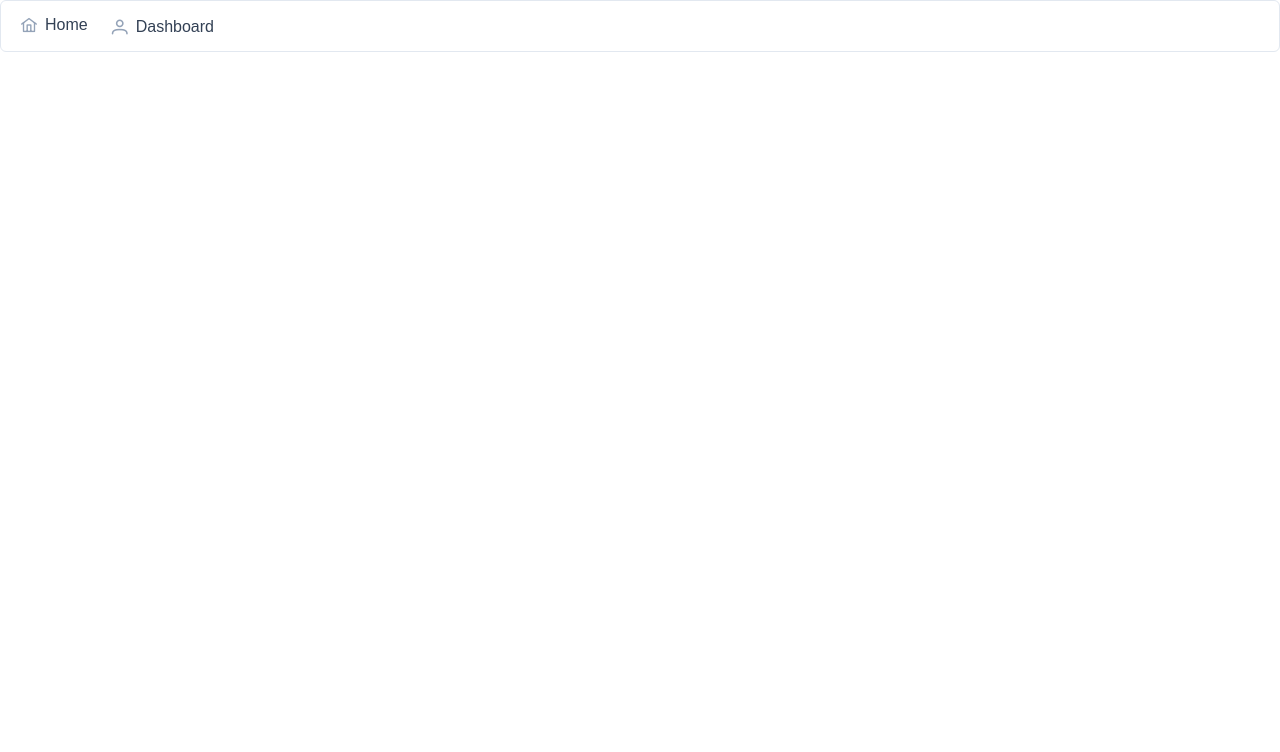
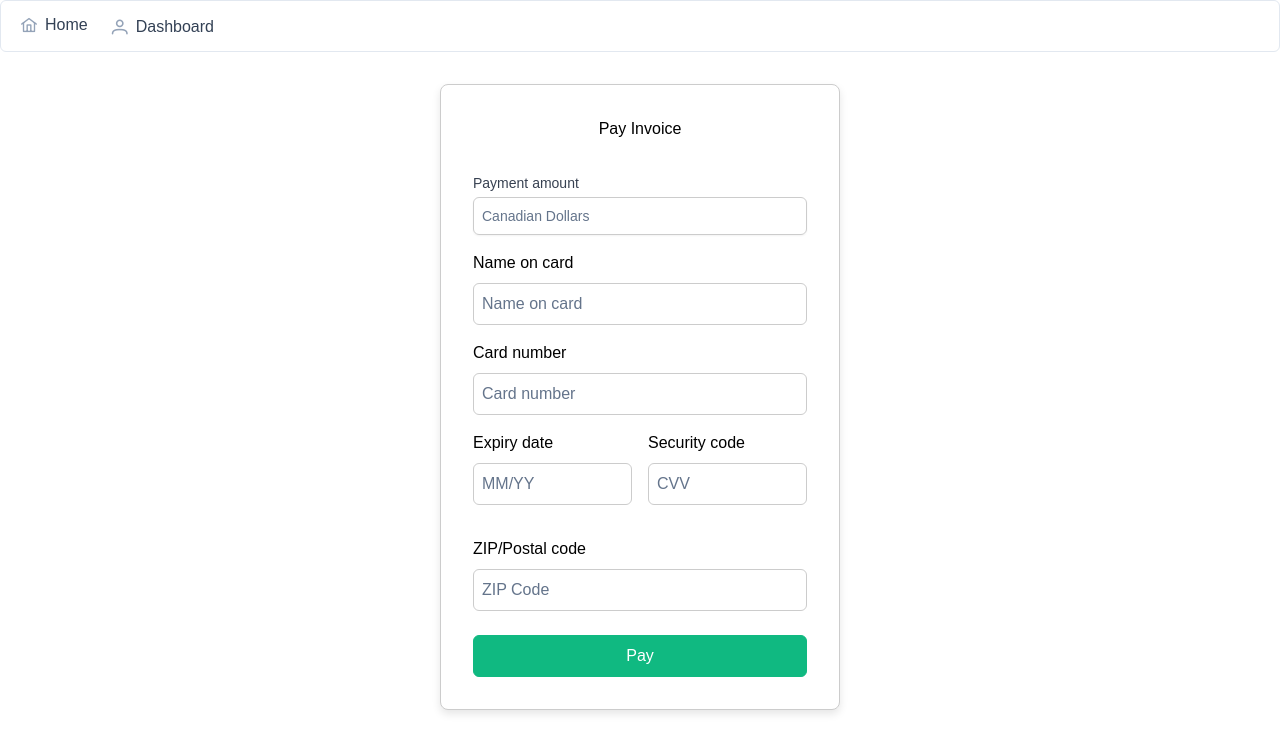
Before and after one commit to nicholas489/Dance-Club-Management-App, a Vue app in the folder frontend/: page /payment in a window 1280 px wide. Before the commit this address had no page. Shown: the top 752 px of the page. Built offline with nearby package versions, Linux system fonts and the light colour scheme; a web font is replaced by a local one.

Commit message:
payment screen created

```diff
--- a/frontend/components.d.ts
+++ b/frontend/components.d.ts
@@ -21,6 +21,7 @@ declare module 'vue' {
     IconTooling: typeof import('./src/components/icons/IconTooling.vue')['default']
     LoginForm: typeof import('./src/components/organisms/loginForm.vue')['default']
     Navbar: typeof import('./src/components/organisms/navbar.vue')['default']
+    Payment: typeof import('./src/components/Payment.vue')['default']
     RouterLink: typeof import('vue-router')['RouterLink']
     RouterView: typeof import('vue-router')['RouterView']
     Schedule: typeof import('./src/components/dash_comp/Schedule.vue')['default']
--- /dev/null
+++ b/frontend/src/components/Payment.vue
@@ -0,0 +1,112 @@
+<template>
+    <div class="payment-container">
+      <h2 class="payment-title">Pay Invoice</h2>
+
+      <div class="payment-details">
+        <div class="payment-method">
+          <!-- Card icons here -->
+        </div>
+
+        <div class="payment-amount">
+          <label for="amount" class="block text-sm font-medium text-gray-700">Payment amount</label>
+          <div class="mt-1 relative rounded-md shadow-sm">
+            <input type="text" id="amount" class="form-input block w-full sm:text-sm border-gray-300" placeholder="Canadian Dollars" readonly />
+          </div>
+        </div>
+
+        <div class="input-group">
+          <label for="cardName">Name on card</label>
+          <input type="text" id="cardName" class="form-input" placeholder="Name on card">
+        </div>
+
+        <div class="input-group">
+          <label for="cardNumber">Card number</label>
+          <input type="text" id="cardNumber" class="form-input" placeholder="Card number" maxlength="16">
+        </div>
+
+        <div class="flex gap-4 mb-4">
+          <div class="input-group flex-1">
+            <label for="expiry">Expiry date</label>
+            <input type="text" id="expiry" class="form-input" placeholder="MM/YY">
+          </div>
+          <div class="input-group flex-1">
+            <label for="securityCode">Security code</label>
+            <input type="text" id="securityCode" class="form-input" placeholder="CVV" maxlength="3">
+          </div>
+        </div>
+
+        <div class="input-group">
+          <label for="zip">ZIP/Postal code</label>
+          <input type="text" id="zip" class="form-input" placeholder="ZIP Code">
+        </div>
+
+        <!-- PrimeVue Button -->
+        <Button label="Pay" @click="submitPayment" class="w-full mt-2" />
+      </div>
+    </div>
+  </template>
+
+  <script setup lang="ts">
+  import Button from 'primevue/button';
+  import { useRouter } from 'vue-router';
+
+  const router = useRouter();
+
+  function submitPayment() {
+    // Payment submission logic here
+    console.log('Payment submitted');
+  }
+  </script>
+
+  <style scoped>
+  .payment-container {
+    display: flex;
+    flex-direction: column;
+    align-items: center;
+    justify-content: center;
+    max-width: 400px;
+    margin: 2rem auto;
+    padding: 2rem;
+    border: 1px solid #ccc;
+    border-radius: 0.5rem;
+    background: #fff;
+    box-shadow: 0 4px 8px rgba(0,0,0,0.1);
+  }
+
+  .payment-title {
+    margin-bottom: 1rem;
+  }
+
+  .payment-method {
+    margin-bottom: 1rem;
+  }
+
+  .payment-amount,
+  .input-group {
+    width: 100%;
+    margin-bottom: 1rem;
+  }
+
+  .form-input {
+    padding: 0.5rem;
+    border: 1px solid #ccc;
+    border-radius: 0.375rem;
+    width: 100%;
+  }
+
+  .flex {
+    display: flex;
+    gap: 1rem;
+  }
+
+  .flex-1 {
+    flex: 1;
+  }
+
+  .input-group label {
+    display: block;
+    margin-bottom: 0.5rem;
+  }
+
+  /* Import PrimeVue button styles if not globally imported */
+  </style>
--- a/frontend/src/components/dash_comp/Finances.vue
+++ b/frontend/src/components/dash_comp/Finances.vue
@@ -1,22 +1,33 @@
 <template>
   <div class="box">
-      <!-- Box content goes here -->
     <p>This is Finance</p>
+    <!-- Using PrimeVue Button component -->
+    <Button label="Go to Payment" @click="goToPayment" />
   </div>
 </template>
 
 <script setup lang="ts">
-  // Box specific logic here
+import { useRouter } from 'vue-router';
+import Button from 'primevue/button';
+
+const router = useRouter();
+
+function goToPayment() {
+  // The name 'payment' should match the name given to the route in your router configuration
+  router.push({ name: 'payment' });
+}
 </script>
 
 <style scoped>
 .box {
   display: flex;
+  flex-direction: column; /* Align children vertically */
   align-items: center;
   justify-content: center;
   border: 2px solid #ccc;
   border-radius: 8px;
   height: 300px;
   padding: 20px;
+  gap: 20px; /* Spacing between elements */
 }
 </style>
--- a/frontend/src/router/index.ts
+++ b/frontend/src/router/index.ts
@@ -1,6 +1,7 @@
 import { createRouter, createWebHistory } from 'vue-router'
 import LoginView from '../views/LoginView.vue'
 import DashboardView from '../views/DashboardView.vue'
+import PaymentView from '@/views/PaymentView.vue'
 
 
 const router = createRouter({
@@ -15,6 +16,11 @@ const router = createRouter({
       path: '/dashboard',
       name: 'dashboard',
       component: DashboardView
+    },
+    {
+      path: '/payment',
+      name: 'payment',
+      component: PaymentView
     }
   ]
 },
--- /dev/null
+++ b/frontend/src/views/PaymentView.vue
@@ -0,0 +1,9 @@
+<script setup lang="ts">
+import Payment from '../components/Payment.vue'
+</script>
+
+<template>
+  <main>
+    <Payment />
+  </main>
+</template>
```
Lines whose indentation alone changed are shown as unchanged.
